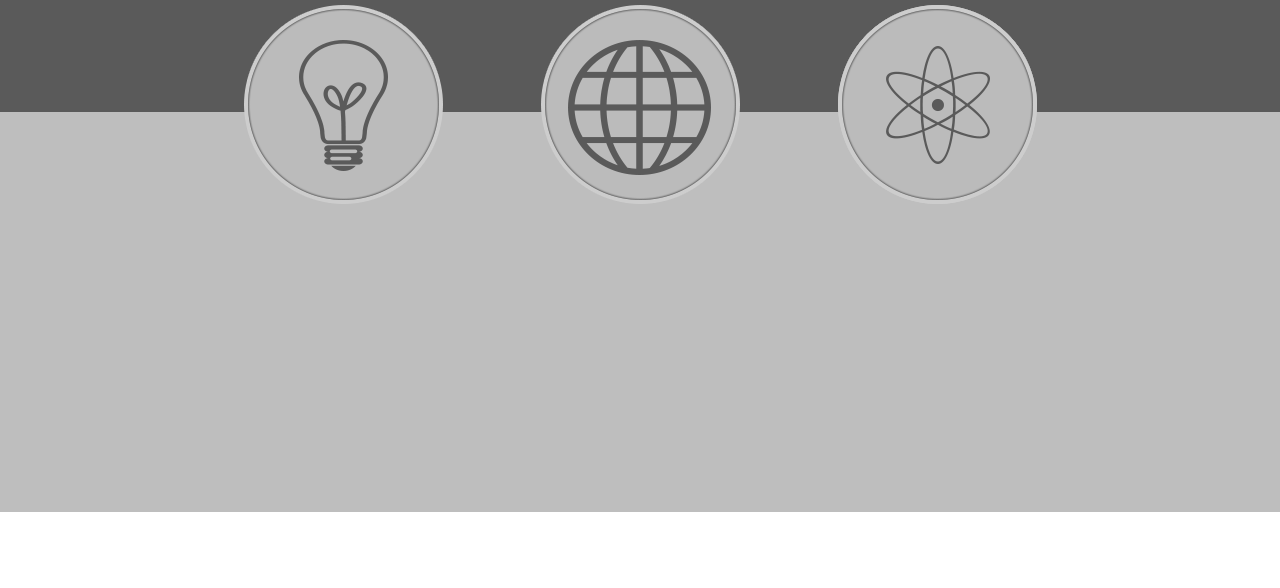
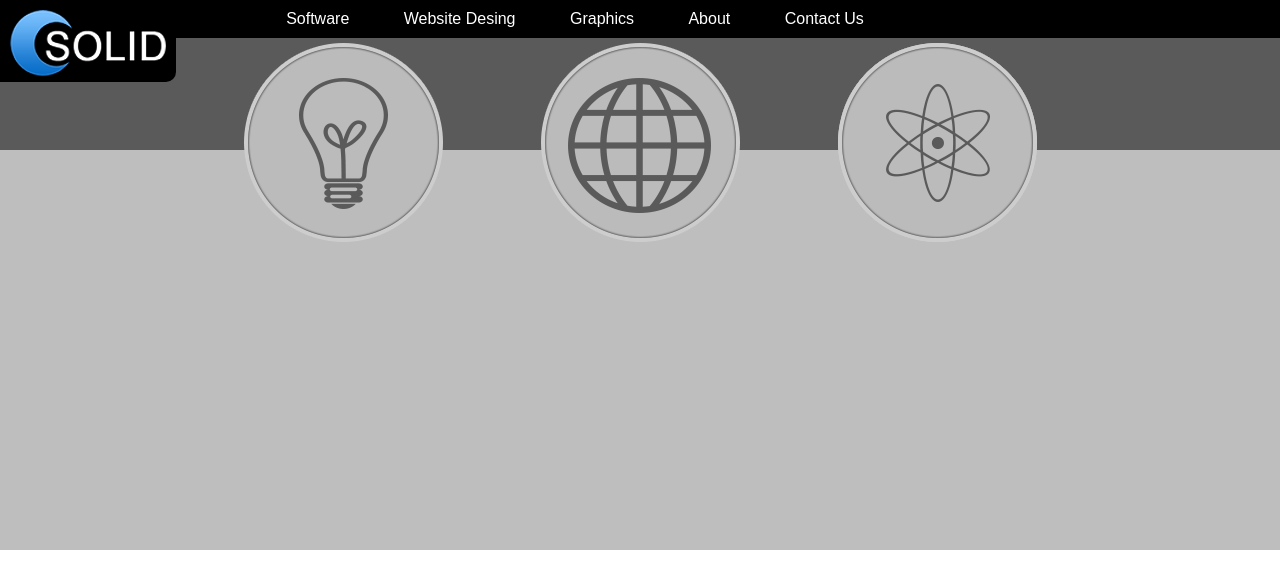
Before and after one commit to JezuzCrist/SolidnewWebsiteTesting, a plain HTML site: page index.html in a window 1280 px wide. Drawn offline with Linux system fonts and the light colour scheme.

Commit message:
added header

```diff
--- a/css/home.css
+++ b/css/home.css
@@ -3,7 +3,39 @@ html , body
 	margin: 0;
 	text-align:center;
 }
+.Header
+{
+	background-color: black;
+	color: white;
+	font-family: fantasy;
+}
+.HeaderItem
+{
+	display: inline-block;
+	padding-right: 50px;
+	padding-top: 10px;
+	padding-bottom: 10px;
+}
+#SolidHeaderLogoImage
+{
+	height: 67;
+	width: 156;
 
+	background-repeat: no-repeat;
+	background-image: url('../recorces/solidHeaderLogo.png');
+}
+#SolidHeaderLogo
+{
+	display: inline-block;
+	left: 0;
+	position: absolute;
+	background-color: black;
+	padding-right: 10px;
+	padding-left: 10px;
+	padding-top: 10px;
+	padding-bottom: 5px;
+	border-bottom-right-radius: 10px;
+}
 .FirstSlide
 {
 	background-color: #5a5a5a;
--- a/index.html
+++ b/index.html
@@ -5,7 +5,16 @@
 </head>
 
 <body>
-	<div class="Header"></div>
+	<div class="Header">
+		<div id="SolidHeaderLogo"><div id="SolidHeaderLogoImage"></div></div>
+		<div style="width: 800px; padding-left: 200px;">
+			<div class="HeaderItem">Software</div>
+			<div class="HeaderItem">Website Desing</div>
+			<div class="HeaderItem">Graphics</div>
+			<div class="HeaderItem">About</div>
+			<div class="HeaderItem">Contact Us</div>
+		</div>
+	</div>
 	<div class="ContentContainer">
 		<div class="FirstSlide">
 			<div style="margin-left: auto;	margin-right: auto;	display: inline-block;">
```
Also changed, not shown: recorces/solidHeaderLogo.png (added).
